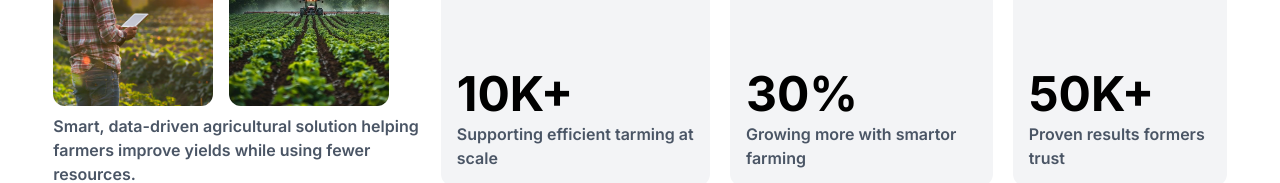
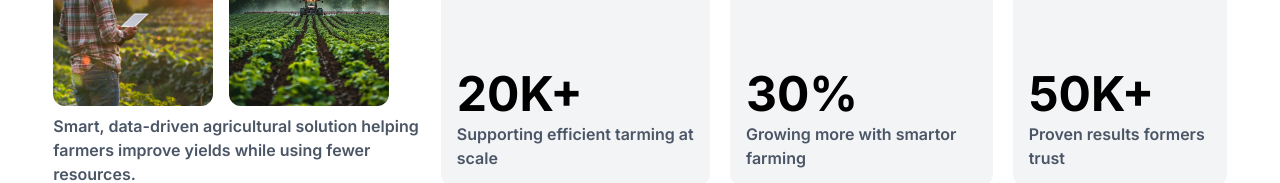
Before and after one commit to obaidullah-miazi-dev/agrova-landing-page, a React (Vite) app: page / in a window 1280 px wide. Shown: the part 1439-1622 px from the top of the page. Built offline with nearby package versions, Linux system fonts and the light colour scheme.

Commit message:
feat: update Acres Farmed count from 10K+ to 20K+ in About section

```diff
--- a/src/components/home/About.jsx
+++ b/src/components/home/About.jsx
@@ -8,7 +8,7 @@ import aboutimg2 from '../../assets/about-img2.jpeg'
 
 const About = () => {
     const cardData = [
-        {title:"Acres Farmed",count:"10K+",description:"Supporting efficient tarming at scale"},
+        {title:"Acres Farmed",count:"20K+",description:"Supporting efficient tarming at scale"},
         {title:"Yield Improvement",count:"30%",description:"Growing more with smartor farming"},
         {title:"Farmers Trust Us",count:"50K+",description:"Proven results formers trust"},
     ]
```
